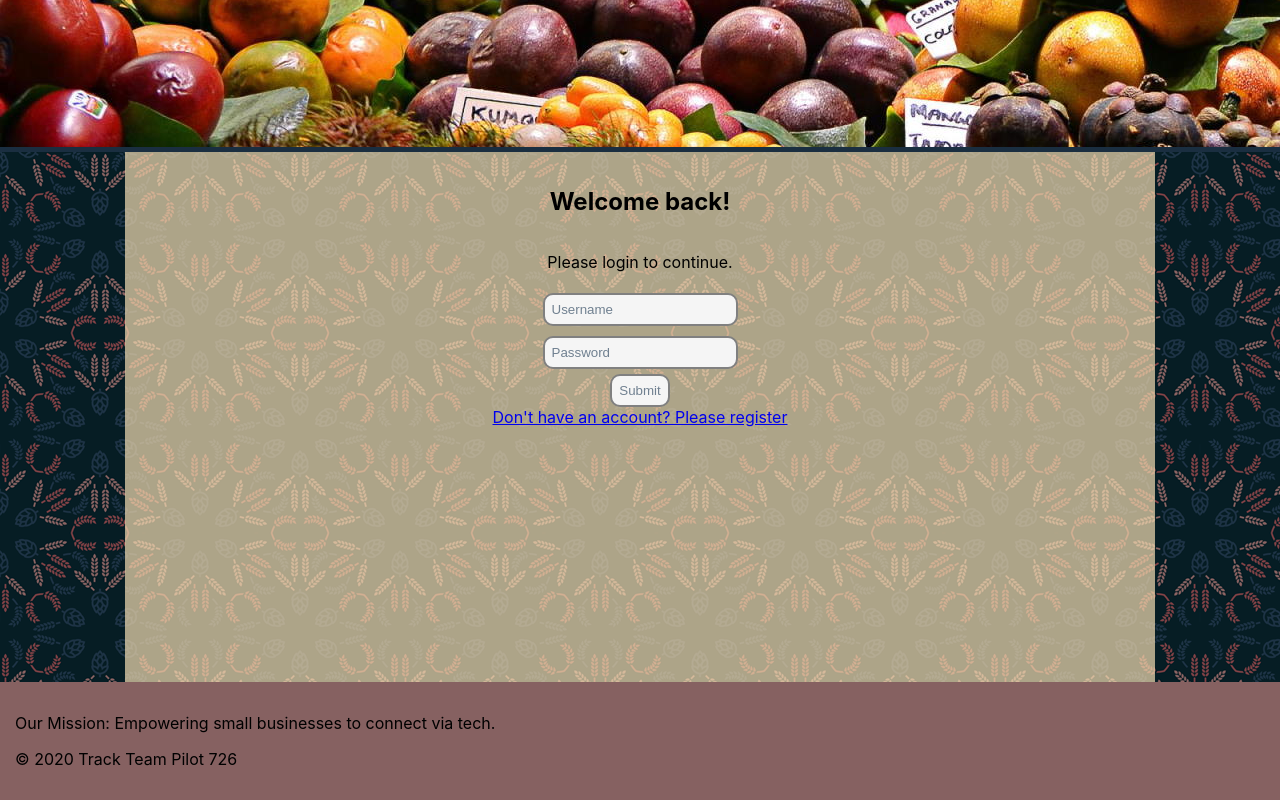
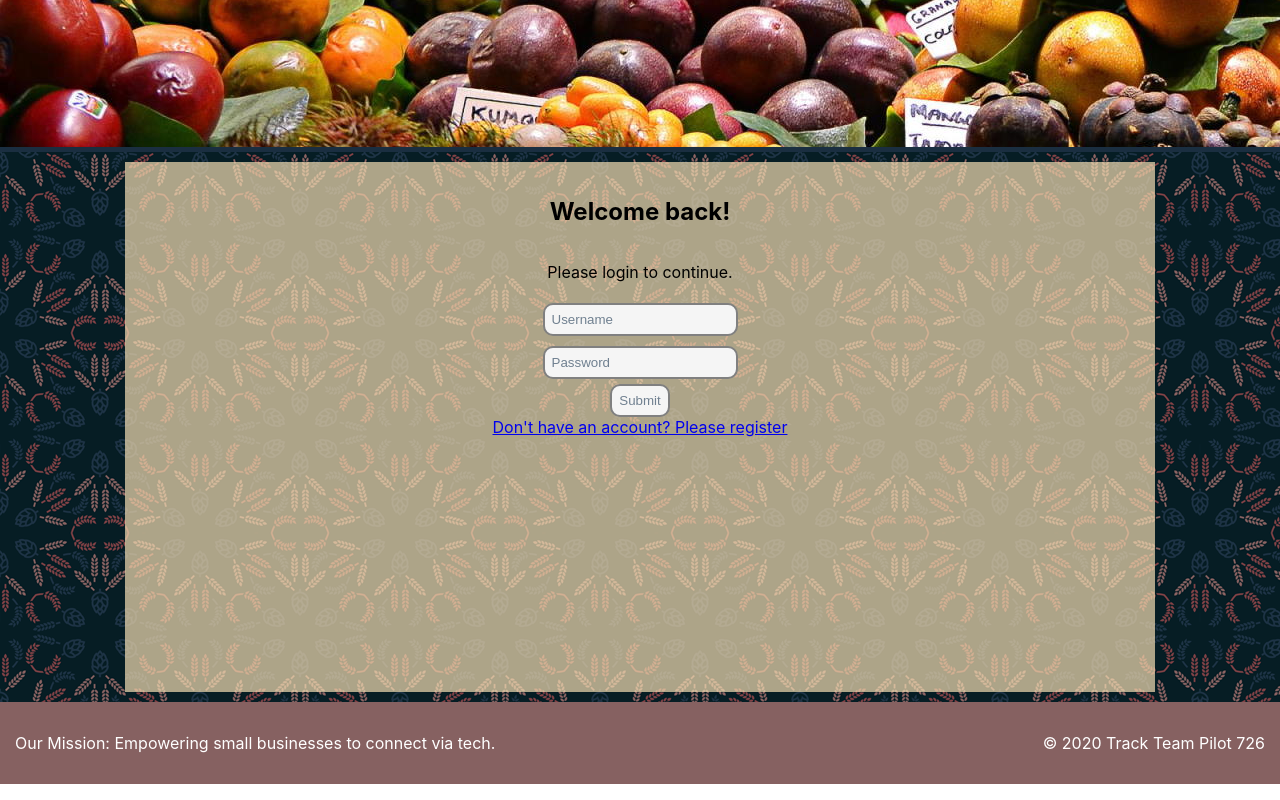
Before and after one commit to melissa-24/react, a React (Create React App) app in the folder african-marketplace-front/: page / in a window 1280 px wide. Shown: the part 267-1067 px from the top of the page. Built offline with nearby package versions, Linux system fonts and the light colour scheme.

Commit message:
footer tweaks

```diff
--- a/african-marketplace-front/src/index.css
+++ b/african-marketplace-front/src/index.css
@@ -1,6 +1,6 @@
 html {
 	margin: 0;
-	padding:0;
+	padding: 0;
 	box-sizing: border-box;
 }
 /* ⬆⬆  sam added short html reset ⬆⬆ */
@@ -87,7 +87,7 @@ ul {
 	overflow: hidden;
 	background-color: #1a2e40;
 	/* background-color: #333; */
-	display:flex;
+	display: flex;
 	justify-content: space-between;
 	align-items: center;
 }
@@ -103,8 +103,6 @@ li a {
 	padding: 14px 16px;
 	text-decoration: none;
 	cursor: pointer;
-
-
 }
 
 li a:hover {
@@ -129,13 +127,13 @@ li a:hover {
 /* sam's additions ⏬ */
 
 body {
-	margin:0 auto;
+	margin: 0 auto;
 	min-height: 600px;
 	background: url('./images/wheat.png') repeat fixed;
 }
 
 .main-app-header h1 {
-	color:wheat;
+	color: wheat;
 	margin: 0;
 	padding: 10px;
 	text-shadow: 3px 3px 5px black;
@@ -145,21 +143,24 @@ body {
 	max-width: 100%;
 	height: 350px;
 	background: url('./images/market2000.jpg') no-repeat;
-	border-top:5px solid #1a2e40;
-	border-bottom:5px solid #1a2e40;
+	border-top: 5px solid #1a2e40;
+	border-bottom: 5px solid #1a2e40;
 }
 
 .main-app-container {
 	padding: 15px;
-	margin: 0 auto;
-	width:100%;
+	margin: 10px auto;
+	width: 100%;
 	max-width: 1000px;
 	min-height: 500px;
 	background: rgba(245, 222, 179, 0.699);
-
 }
 
 footer {
 	background: #866161;
 	padding: 15px;
+	display: flex;
+	justify-content: space-between;
+	color: white;
+	margin-top: 10px;
 }
```
